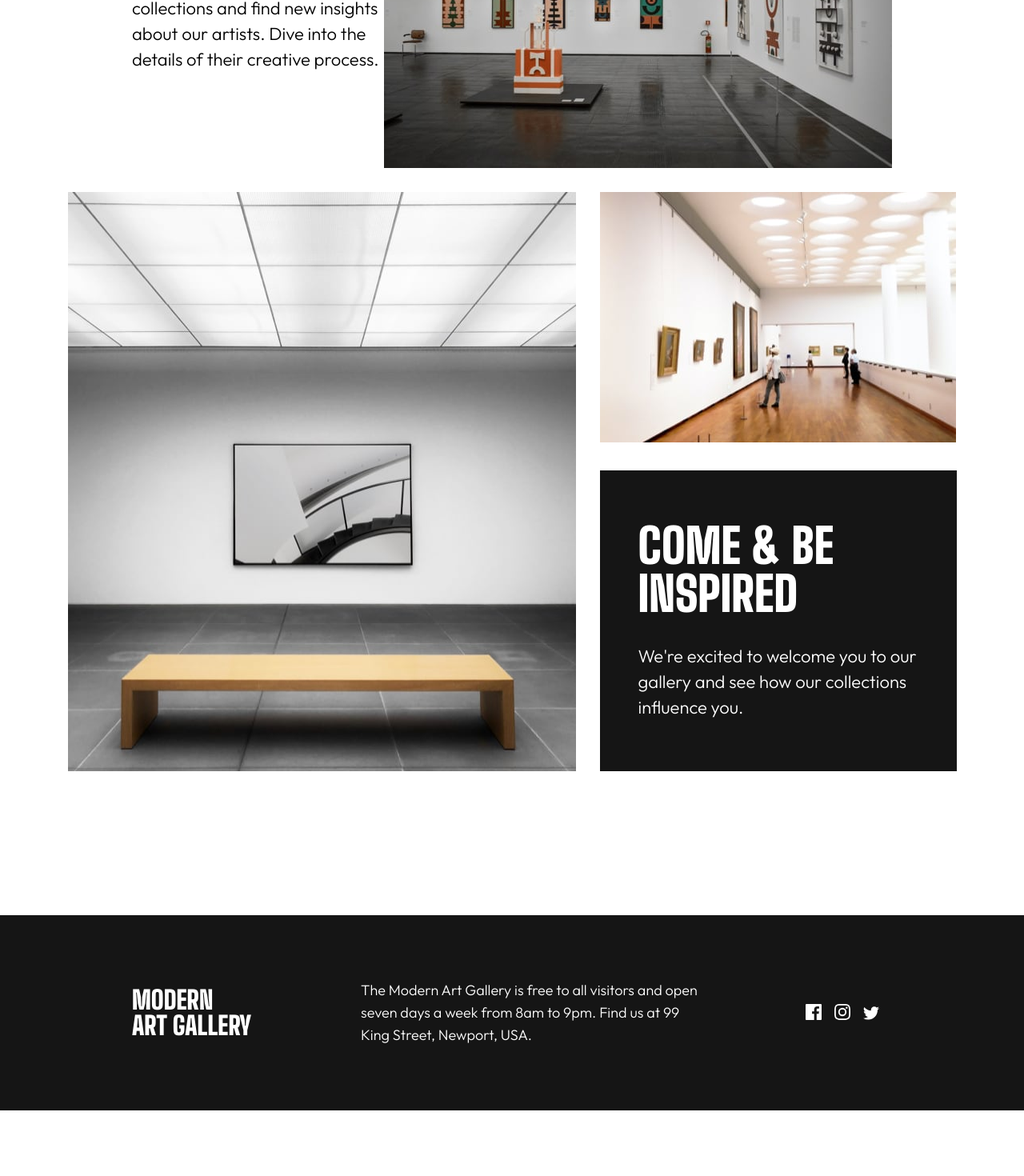
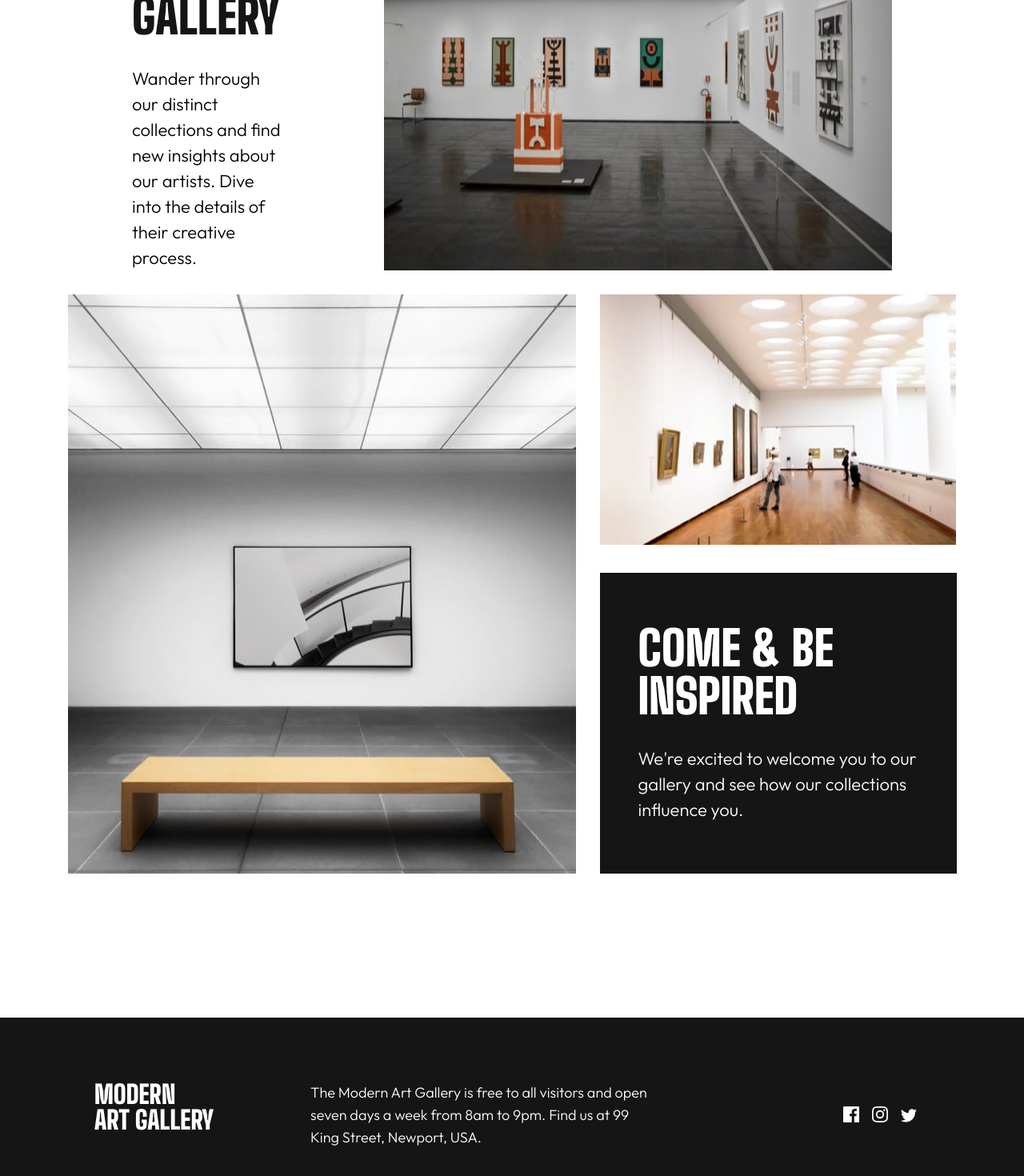
Before and after one commit to maberizk/art-gallery-website, a React (Vite) app: page / in a window 1280 px wide. Shown: the part 1170-2640 px from the top of the page at 80% size. Before the commit the page ends 2558 px from the top, so only its background shows below. Built offline with nearby package versions, Linux system fonts and the light colour scheme.

Commit message:
responsiveness

```diff
--- a/src/components/Footers.jsx
+++ b/src/components/Footers.jsx
@@ -7,6 +7,7 @@
   return (
     <>
       <div className="footer">
+        <div className="footerTextContainer">
           <h1 className="upperCase logoFooter">
             Modern <br></br> Art Gallery
           </h1>
@@ -14,6 +15,7 @@
             The Modern Art Gallery is free to all visitors and open seven days a
             week from 8am to 9pm. Find us at 99 King Street, Newport, USA.
           </p>
+        </div>
         <div className="icons">
           <img src={FacebookIcon} alt="facebook icon" />
           <img src={InstagramIcon} alt="instagram icon" />
--- a/src/index.css
+++ b/src/index.css
@@ -54,6 +54,7 @@
 .hero {
   display: flex;
   margin-bottom: 180px;
+  justify-content: center;
 }
 
 .header {
@@ -122,7 +123,7 @@
 .gridOne {
   display: flex;
   flex-direction: row-reverse;
-  justify-content: space-between;
+  justify-content: center;
   margin: 0 165px 30px 165px;
 }
 
@@ -134,6 +135,7 @@
 
 .gridOneText {
   width: 350px;
+  padding-right: 125px;
 }
 
 .mediumBody {
@@ -175,10 +177,17 @@
   height: 244px;
   background-color: #151515;
   display: flex;
+  justify-content: space-around;
+  align-items: center;
+  /* padding-right: 165px;
+  padding-left: 165px; */
+}
+
+.footerTextContainer {
+  display: flex;
+  width: 700px;
   justify-content: space-between;
-  align-items: center;
-  padding-right: 165px;
-  padding-left: 165px;
+  /* width: 100%; */
 }
 
 .logoFooter {
@@ -201,3 +210,12 @@
   font-size: 18px;
   line-height: 28px;
 }
+
+@media screen and (max-width: 760px) {
+}
+
+@media screen and (max-width: 480px) {
+}
+
+@media screen and (max-width: 375px) {
+}
```
Lines whose indentation alone changed are shown as unchanged.
